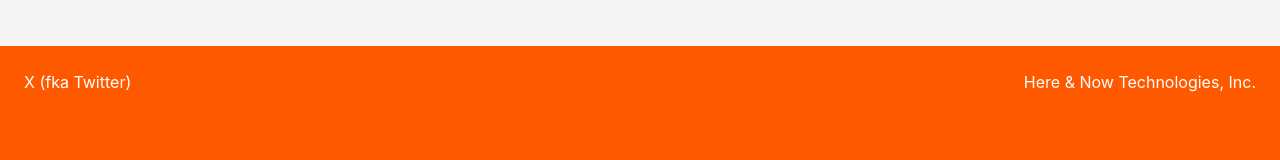
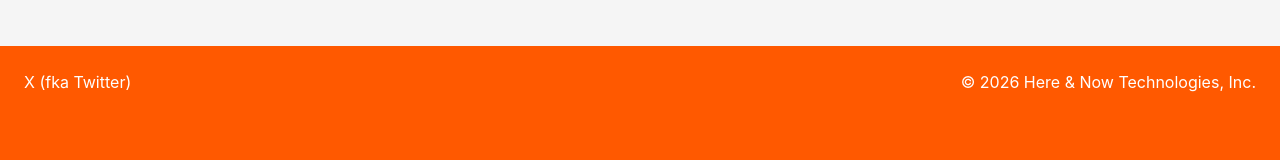
Before and after one commit to abhi-raheja/tomorrow-protocol, a Next.js app: page / in a window 1280 px wide. Shown: the part 4537-4697 px from the top of the page. Built offline with nearby package versions, Linux system fonts and the light colour scheme.

Commit message:
fix: add year

```diff
--- a/app/page.tsx
+++ b/app/page.tsx
@@ -158,7 +158,7 @@ export default function Home() {
                 X (fka Twitter)
               </a>
             </nav>
-            <span className={styles.footerCompany}>Here &amp; Now Technologies, Inc.</span>
+            <span className={styles.footerCompany}>© {new Date().getFullYear()} Here &amp; Now Technologies, Inc.</span>
           </div>
 
           <p className={styles.footerLogoText}>TOMORROW</p>
```
